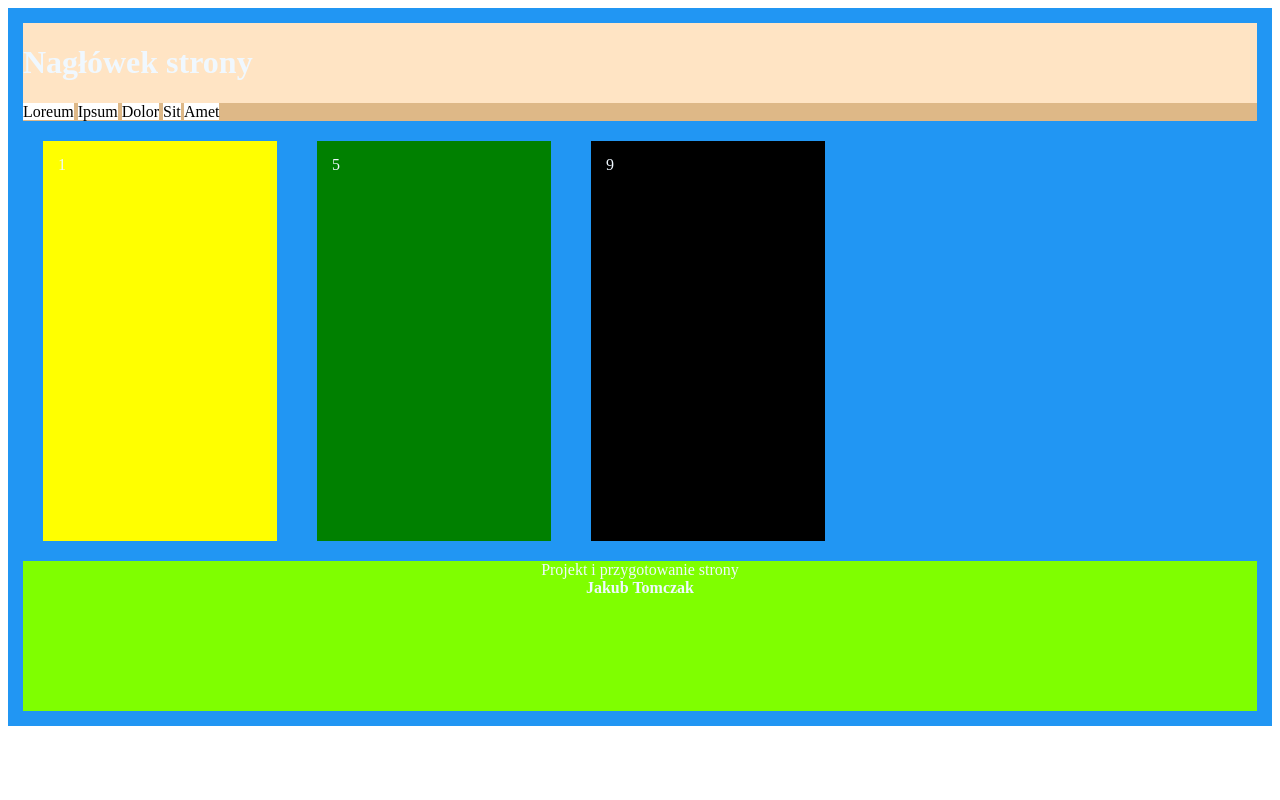
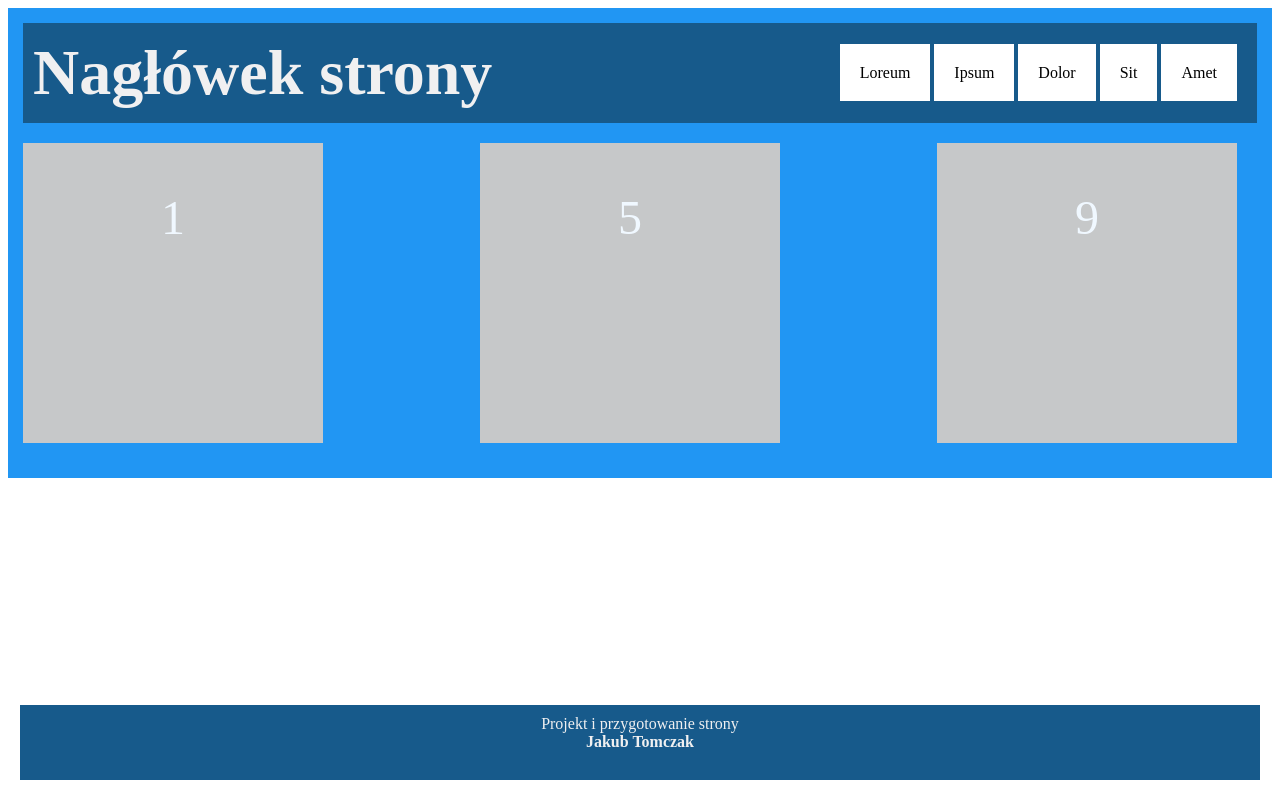
Before and after one commit to jakub-tomczak/AplikacjeInternetowe, a PHP site: page /zaawansowanyCSS.html in a window 1280 px wide. Run offline with PHP 8.4, Linux system fonts and the light colour scheme; style sheets or scripts are compiled from the project's sources.

Commit message:
Vertical center nav section, set proper widths of elements.

```diff
--- a/Lab2/style.scss
+++ b/Lab2/style.scss
@@ -1,31 +1,14 @@
 $default_padding: 15px;
 $default_margin: 20px;
-$box_size: 400px;
-
-* {
-    box-sizing: border-box;
-}
-body {
-    min-width: 500px !important;
-    width: auto !important;
-}
-
-/*------------------grid------------------*/
-
-.grid-container {
-    display: flex;
-    flex-direction: column;
-    flex-wrap: wrap;
-    justify-content: space-around;
-    align-content: stretch;
-    background-color: #2196F3;
-    padding: $default_padding;
-    color: aliceblue;
-}
+$box_margin: 20px 20px 20px 0px;
+$box_size: 300px;
+$primary_color: #6693B2;
+$secondary_color: #175A8B;
+$secondary_font_color: #F0F0F1;
 /*------------------responsivness------------------*/
 @media only screen and (max-width: 767px) {
     .grid-container {
-        background-color: #2196F3;
+        background-color: $primary_color;
         padding: $default_padding;
     }
 
@@ -33,21 +16,20 @@ body {
         order: 1;
         width: 100%;
     }
+
     main div {
         width: 80%;
     }
+
     .fs-main {
-        background-color: green;
         order: 3;
     }
 
     .sd-main {
-        background-color: yellow;
         order: 4;
     }
 
     .td-main {
-        background-color: black;
         order: 5;
     }
 
@@ -65,78 +47,123 @@ body {
 }
 
 @media only screen and ( min-width: 768px) and ( max-width: 1023px ) {
-    main {
-        width: 91.6%;
+
+    .grid-container {
+        justify-content:center;
     }
 
     .fs-main {
-        background-color: white;
         width: 100%;
+        order: 2;
+    }
+
+    .sd-main {
+        width: 40%;
         order: 3;
     }
 
-    .sd-main {
-        order: 4;
-        background-color: black;
-    }
-
     .td-main {
-        order: 5;
-        background-color: green;
+        width: 40%;
+        order: 3;
     }
 
     nav a {
         display: none;
     }
+
     .smallMenu {
         display: block;
     }
-
 }
 
 @media only screen and ( min-width: 1024px ) {
     main {
-        width: 66.6%;
         display: flex;
         flex-flow: row;
+        flex-wrap: wrap;
+        justify-content: space-between;
     }
+
     .fs-main {
-        background-color: yellow;
         order: 1;
     }
 
     .sd-main {
-        background-color: green;
         order: 1;
     }
 
     .td-main {
         order: 1;
-        background-color: black;
     }
 
-    .smallMenu{
+    .smallMenu {
         display: none;
     }
+}
 
+* {
+    box-sizing: border-box;
+}
+
+html {
+    min-height: 100%; /*stretches web page over the browser height*/
+    position: relative;
+}
+
+
+/*------------------grid------------------*/
+
+.grid-container {
+    display: -webkit-box;
+    display: -moz-box;
+    display: -ms-flexbox;
+    display: -webkit-flex;
+    display: flex;
+    -webkit-flex-flow: row wrap;
+    justify-content: space-around;
+    flex-direction: column;
+    flex-wrap: wrap;
+    align-content: stretch;
+    background-color: #2196F3;
+    padding: $default_padding;
+    color: aliceblue;
 }
 
 /*------------------header------------------*/
 header {
-    background-color: bisque;
+    background-color: $secondary_color;
+    color: $secondary_font_color;
+    height: 100px;
+    width: 100%;
+    display: table;
+}
+
+h1 {
+    display: table-cell;
+    vertical-align: middle;
+    padding: 10px;
+    font-size: 4em;
 }
 
 /*------------------navgation------------------*/
+.links {
+    display: table-cell;
+    vertical-align: middle;
+    padding: 10px;
+}
+
 nav {
-    background-color: burlywood;
     width: auto;
+    float: right;
+    padding: 10px;
+    margin: 0px;
 }
 
 nav a {
     text-decoration: none;
-    grid-area: navigation;
     background-color: white;
     color: black;
+    padding: 20px;
 }
 
 nav a:hover {
@@ -145,20 +172,30 @@ nav a:hover {
 }
 
 img {
-    width: 32px;
-    height: 32px;
+    width: 64px;
+    height: 64px;
 }
 /*------------------main content------------------*/
-main div{
-    margin: $default_margin;
-    padding: $default_padding;
+main div {
+    width: $box_size;
     height: $box_size;
-    width: $box_size;
+    margin: $box_margin;
+    background-color: #C6C8C9;
+    text-align: center;
+    line-height: $box_size / 2;
+    font-size: 3em;
 }
 
 /*------------------footer------------------*/
 footer {
     text-align: center;
-    background-color: chartreuse;
-    height: 150px;
+    background-color: $secondary_color;
+    color: $secondary_font_color;
+    height: 75px;
+    position: absolute;
+    bottom: 10px;
+    left: 10px;
+    right: 10px;
+    margin: 10px;
+    padding: 10px;
 }
--- a/Lab2/zaawansowanyCSS.html
+++ b/Lab2/zaawansowanyCSS.html
@@ -12,6 +12,7 @@
             <h1>
                 Nagłówek strony
             </h1>
+            <div class="links">
                 <nav class="main-nav">
                     <a href="">Loreum</a>
                     <a href="">Ipsum</a>
@@ -20,6 +21,7 @@
                     <a href="">Amet</a>
                     <img src="menu.png" class="smallMenu" />
                 </nav>
+            </div>
         </header>
 
 
@@ -31,10 +33,11 @@
             <div class="td-main">9</div>
         </main>
 
+
+    </div>
     <footer>
         Projekt i przygotowanie strony <br />
         <b>Jakub Tomczak</b>
     </footer>
-    </div>
 </body>
 </html>
```
Lines whose indentation alone changed are shown as unchanged.
